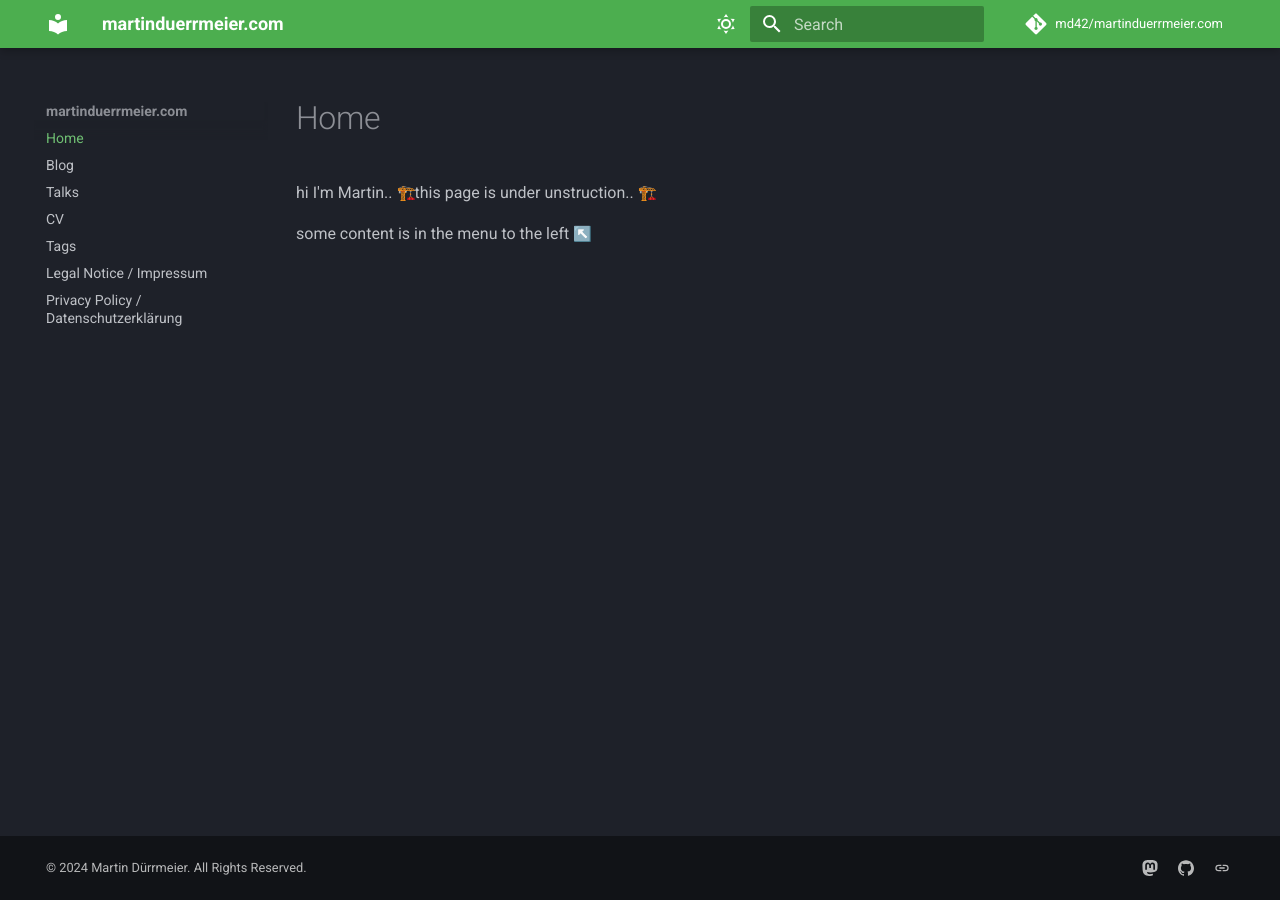
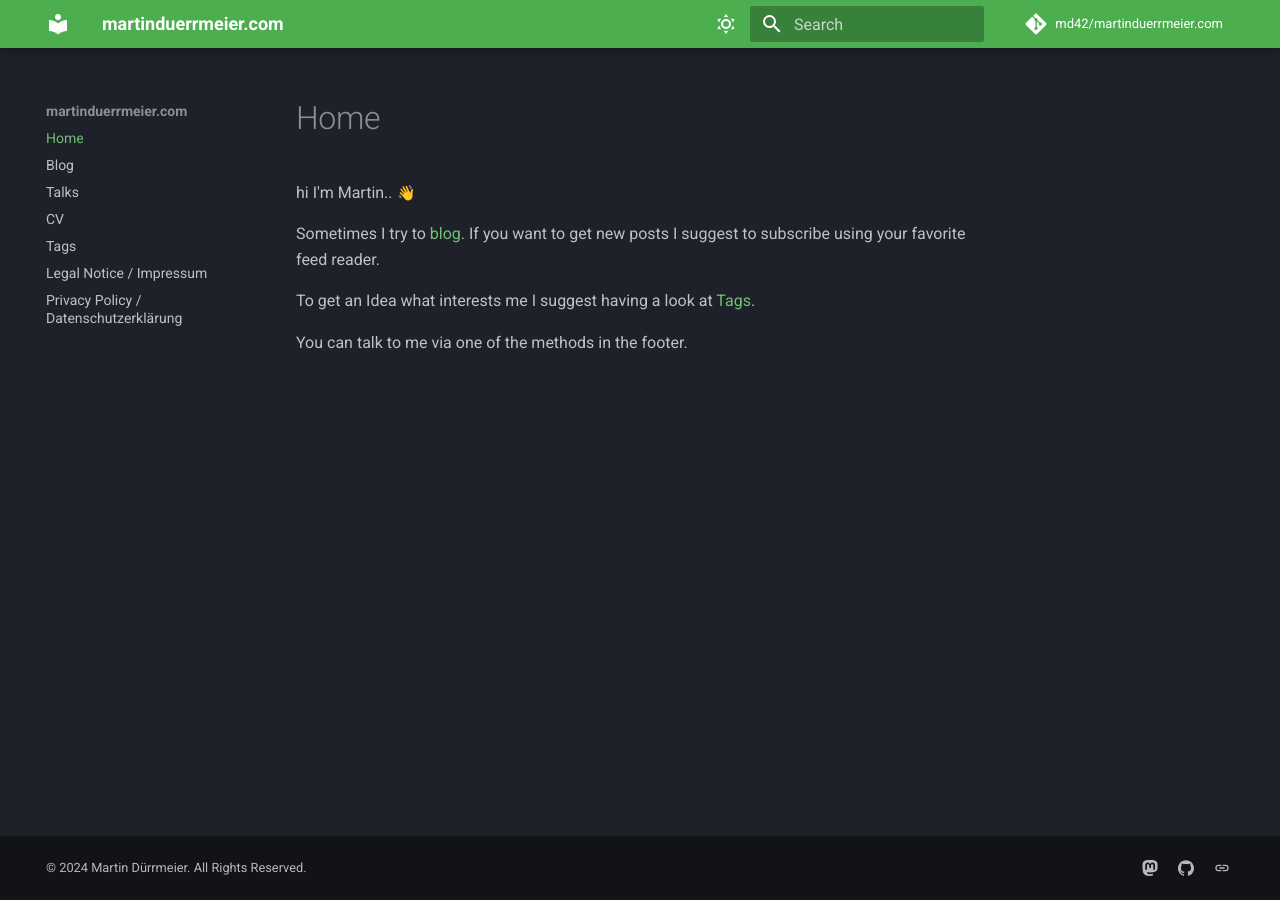
Before and after one commit to md42/martinduerrmeier.com, an MkDocs documentation site: the page built from docs/index.md, in a window 1280 px wide. Built offline with MkDocs 1.6.1 and Material for MkDocs 9.7.7, drawn with Linux system fonts in a browser that asks for light colours; emoji names are drawn with the system emoji font; comment, search, counter and statistics services are not loaded.

Commit message:
adding home intro

```diff
--- a/docs/index.md
+++ b/docs/index.md
@@ -1,5 +1,9 @@
 # Home
 
-hi I'm Martin.. :construction_site:this page is under unstruction.. :construction_site:
+hi I'm Martin.. :wave:
 
-some content is in the menu to the left :arrow_upper_left:
+Sometimes I try to [blog](blog/index.md). If you want to get new posts I suggest to subscribe using your favorite feed reader.
+
+To get an Idea what interests me I suggest having a look at [Tags](tags.md).
+
+You can talk to me via one of the methods in the footer.
```
